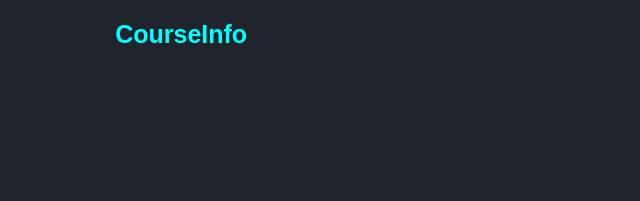
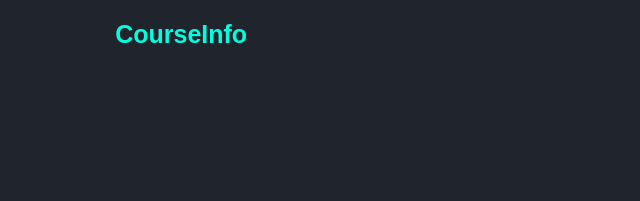
Before and after one commit to johnjefrrusy/Research-3.com, a plain HTML site: page index.html in a window 1280 px wide. Shown: the top 201 px of the page, 0-640 px from the left. Drawn offline with nearby package versions, Linux system fonts and the light colour scheme; a script that the page names is missing.

Commit message:
Update style.css
Signed-off-by: johnjefrrusy <133360384+johnjefrrusy@users.noreply.github.com>

```diff
--- a/style.css
+++ b/style.css
@@ -46,7 +46,7 @@
 
 .logo {
     font-size: 2.5rem;
-    color: aqua;
+    color: #05fcdd;
     font-weight: 600;
     cursor: default;
 }
```
